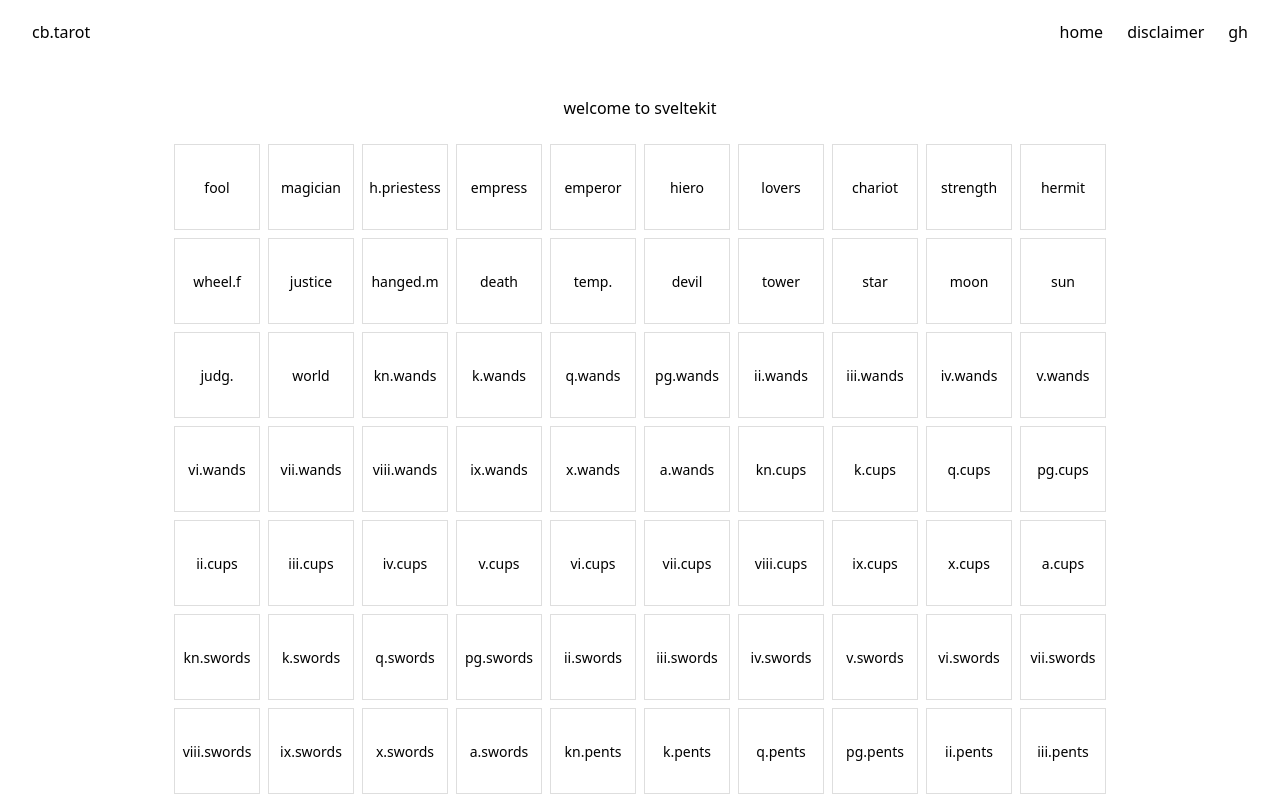
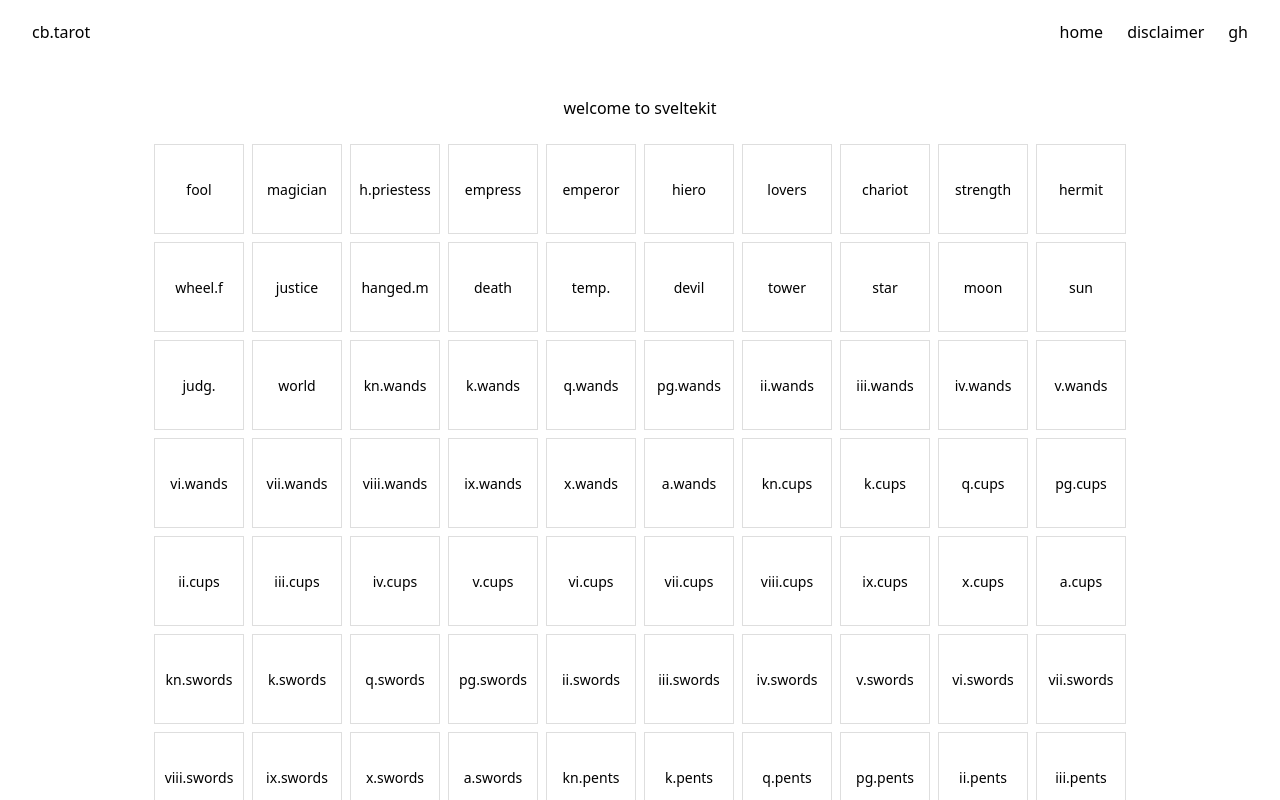
Before and after one commit to Colton-Bassett/tarot, a SvelteKit app: page / in a window 1280 px wide. Shown: the top 800 px of the page. Built offline with nearby package versions, Linux system fonts and the light colour scheme.

Commit message:
Added upright, reversed cards. Started work on readings and reading animation

```diff
--- a/src/routes/+page.svelte
+++ b/src/routes/+page.svelte
@@ -2,195 +2,401 @@
 	import { flip } from 'svelte/animate';
 
 	interface Card {
-		id: Number;
-		name: String;
-		upright: String;
-		reversed: String;
+		id: number;
+		name: string;
+		isUpright: boolean;
+		description: {
+			upright: string;
+			reversed: string;
+		};
 	}
 
-	let tDeck: Card[] = [
-		{ id: 1, name: 'Fool', upright: 'desc', reversed: 'desc' },
-		{ id: 2, name: 'Magician', upright: 'desc', reversed: 'desc' },
-		{ id: 3, name: 'H.Priestess', upright: 'desc', reversed: 'desc' },
-		{ id: 4, name: 'Empress', upright: 'desc', reversed: 'desc' },
-		{ id: 5, name: 'Emperor', upright: 'desc', reversed: 'desc' },
-		{ id: 6, name: 'Hiero', upright: 'desc', reversed: 'desc' },
-		{ id: 7, name: 'Lovers', upright: 'desc', reversed: 'desc' },
-		{ id: 8, name: 'Chariot', upright: 'desc', reversed: 'desc' },
-		{ id: 9, name: 'Strength', upright: 'desc', reversed: 'desc' },
-		{ id: 10, name: 'Hermit', upright: 'desc', reversed: 'desc' },
-		{ id: 11, name: 'Wheel.F', upright: 'desc', reversed: 'desc' },
-		{ id: 12, name: 'Justice', upright: 'desc', reversed: 'desc' },
-		{ id: 13, name: 'Hanged.M', upright: 'desc', reversed: 'desc' },
-		{ id: 14, name: 'Death', upright: 'desc', reversed: 'desc' },
-		{ id: 15, name: 'Temp.', upright: 'desc', reversed: 'desc' },
-		{ id: 16, name: 'Devil', upright: 'desc', reversed: 'desc' },
-		{ id: 17, name: 'Tower', upright: 'desc', reversed: 'desc' },
-		{ id: 18, name: 'Star', upright: 'desc', reversed: 'desc' },
-		{ id: 19, name: 'Moon', upright: 'desc', reversed: 'desc' },
-		{ id: 20, name: 'Sun', upright: 'desc', reversed: 'desc' },
-		{ id: 21, name: 'Judg.', upright: 'desc', reversed: 'desc' },
-		{ id: 22, name: 'World', upright: 'desc', reversed: 'desc' },
+	let tarotDeck: Card[] = [
+		{ id: 1, name: 'Fool', isUpright: true, description: { upright: 'desc', reversed: 'desc' } },
+		{
+			id: 2,
+			name: 'Magician',
+			isUpright: true,
+			description: { upright: 'desc', reversed: 'desc' }
+		},
+		{
+			id: 3,
+			name: 'H.Priestess',
+			isUpright: true,
+			description: { upright: 'desc', reversed: 'desc' }
+		},
+		{ id: 4, name: 'Empress', isUpright: true, description: { upright: 'desc', reversed: 'desc' } },
+		{ id: 5, name: 'Emperor', isUpright: true, description: { upright: 'desc', reversed: 'desc' } },
+		{ id: 6, name: 'Hiero', isUpright: true, description: { upright: 'desc', reversed: 'desc' } },
+		{ id: 7, name: 'Lovers', isUpright: true, description: { upright: 'desc', reversed: 'desc' } },
+		{ id: 8, name: 'Chariot', isUpright: true, description: { upright: 'desc', reversed: 'desc' } },
+		{
+			id: 9,
+			name: 'Strength',
+			isUpright: true,
+			description: { upright: 'desc', reversed: 'desc' }
+		},
+		{ id: 10, name: 'Hermit', isUpright: true, description: { upright: 'desc', reversed: 'desc' } },
+		{
+			id: 11,
+			name: 'Wheel.F',
+			isUpright: true,
+			description: { upright: 'desc', reversed: 'desc' }
+		},
+		{
+			id: 12,
+			name: 'Justice',
+			isUpright: true,
+			description: { upright: 'desc', reversed: 'desc' }
+		},
+		{
+			id: 13,
+			name: 'Hanged.M',
+			isUpright: true,
+			description: { upright: 'desc', reversed: 'desc' }
+		},
+		{ id: 14, name: 'Death', isUpright: true, description: { upright: 'desc', reversed: 'desc' } },
+		{ id: 15, name: 'Temp.', isUpright: true, description: { upright: 'desc', reversed: 'desc' } },
+		{ id: 16, name: 'Devil', isUpright: true, description: { upright: 'desc', reversed: 'desc' } },
+		{ id: 17, name: 'Tower', isUpright: true, description: { upright: 'desc', reversed: 'desc' } },
+		{ id: 18, name: 'Star', isUpright: true, description: { upright: 'desc', reversed: 'desc' } },
+		{ id: 19, name: 'Moon', isUpright: true, description: { upright: 'desc', reversed: 'desc' } },
+		{ id: 20, name: 'Sun', isUpright: true, description: { upright: 'desc', reversed: 'desc' } },
+		{ id: 21, name: 'Judg.', isUpright: true, description: { upright: 'desc', reversed: 'desc' } },
+		{ id: 22, name: 'World', isUpright: true, description: { upright: 'desc', reversed: 'desc' } },
 
-		{ id: 23, name: 'Kn.Wands', upright: 'desc', reversed: 'desc' },
-		{ id: 24, name: 'K.Wands', upright: 'desc', reversed: 'desc' },
-		{ id: 25, name: 'Q.Wands', upright: 'desc', reversed: 'desc' },
-		{ id: 26, name: 'Pg.Wands', upright: 'desc', reversed: 'desc' },
-		{ id: 27, name: 'II.Wands', upright: 'desc', reversed: 'desc' },
-		{ id: 28, name: 'III.Wands', upright: 'desc', reversed: 'desc' },
-		{ id: 29, name: 'IV.Wands', upright: 'desc', reversed: 'desc' },
-		{ id: 30, name: 'V.Wands', upright: 'desc', reversed: 'desc' },
-		{ id: 31, name: 'VI.Wands', upright: 'desc', reversed: 'desc' },
-		{ id: 32, name: 'VII.Wands', upright: 'desc', reversed: 'desc' },
-		{ id: 33, name: 'VIII.Wands', upright: 'desc', reversed: 'desc' },
-		{ id: 34, name: 'IX.Wands', upright: 'desc', reversed: 'desc' },
-		{ id: 35, name: 'X.Wands', upright: 'desc', reversed: 'desc' },
-		{ id: 36, name: 'A.Wands', upright: 'desc', reversed: 'desc' },
+		{
+			id: 23,
+			name: 'Kn.Wands',
+			isUpright: true,
+			description: { upright: 'desc', reversed: 'desc' }
+		},
+		{
+			id: 24,
+			name: 'K.Wands',
+			isUpright: true,
+			description: { upright: 'desc', reversed: 'desc' }
+		},
+		{
+			id: 25,
+			name: 'Q.Wands',
+			isUpright: true,
+			description: { upright: 'desc', reversed: 'desc' }
+		},
+		{
+			id: 26,
+			name: 'Pg.Wands',
+			isUpright: true,
+			description: { upright: 'desc', reversed: 'desc' }
+		},
+		{
+			id: 27,
+			name: 'II.Wands',
+			isUpright: true,
+			description: { upright: 'desc', reversed: 'desc' }
+		},
+		{
+			id: 28,
+			name: 'III.Wands',
+			isUpright: true,
+			description: { upright: 'desc', reversed: 'desc' }
+		},
+		{
+			id: 29,
+			name: 'IV.Wands',
+			isUpright: true,
+			description: { upright: 'desc', reversed: 'desc' }
+		},
+		{
+			id: 30,
+			name: 'V.Wands',
+			isUpright: true,
+			description: { upright: 'desc', reversed: 'desc' }
+		},
+		{
+			id: 31,
+			name: 'VI.Wands',
+			isUpright: true,
+			description: { upright: 'desc', reversed: 'desc' }
+		},
+		{
+			id: 32,
+			name: 'VII.Wands',
+			isUpright: true,
+			description: { upright: 'desc', reversed: 'desc' }
+		},
+		{
+			id: 33,
+			name: 'VIII.Wands',
+			isUpright: true,
+			description: { upright: 'desc', reversed: 'desc' }
+		},
+		{
+			id: 34,
+			name: 'IX.Wands',
+			isUpright: true,
+			description: { upright: 'desc', reversed: 'desc' }
+		},
+		{
+			id: 35,
+			name: 'X.Wands',
+			isUpright: true,
+			description: { upright: 'desc', reversed: 'desc' }
+		},
+		{
+			id: 36,
+			name: 'A.Wands',
+			isUpright: true,
+			description: { upright: 'desc', reversed: 'desc' }
+		},
 
-		{ id: 37, name: 'Kn.Cups', upright: 'desc', reversed: 'desc' },
-		{ id: 38, name: 'K.Cups', upright: 'desc', reversed: 'desc' },
-		{ id: 39, name: 'Q.Cups', upright: 'desc', reversed: 'desc' },
-		{ id: 40, name: 'Pg.Cups', upright: 'desc', reversed: 'desc' },
-		{ id: 41, name: 'II.Cups', upright: 'desc', reversed: 'desc' },
-		{ id: 42, name: 'III.Cups', upright: 'desc', reversed: 'desc' },
-		{ id: 43, name: 'IV.Cups', upright: 'desc', reversed: 'desc' },
-		{ id: 44, name: 'V.Cups', upright: 'desc', reversed: 'desc' },
-		{ id: 45, name: 'VI.Cups', upright: 'desc', reversed: 'desc' },
-		{ id: 46, name: 'VII.Cups', upright: 'desc', reversed: 'desc' },
-		{ id: 47, name: 'VIII.Cups', upright: 'desc', reversed: 'desc' },
-		{ id: 48, name: 'IX.Cups', upright: 'desc', reversed: 'desc' },
-		{ id: 49, name: 'X.Cups', upright: 'desc', reversed: 'desc' },
-		{ id: 50, name: 'A.Cups', upright: 'desc', reversed: 'desc' },
+		{
+			id: 37,
+			name: 'Kn.Cups',
+			isUpright: true,
+			description: { upright: 'desc', reversed: 'desc' }
+		},
+		{ id: 38, name: 'K.Cups', isUpright: true, description: { upright: 'desc', reversed: 'desc' } },
+		{ id: 39, name: 'Q.Cups', isUpright: true, description: { upright: 'desc', reversed: 'desc' } },
+		{
+			id: 40,
+			name: 'Pg.Cups',
+			isUpright: true,
+			description: { upright: 'desc', reversed: 'desc' }
+		},
+		{
+			id: 41,
+			name: 'II.Cups',
+			isUpright: true,
+			description: { upright: 'desc', reversed: 'desc' }
+		},
+		{
+			id: 42,
+			name: 'III.Cups',
+			isUpright: true,
+			description: { upright: 'desc', reversed: 'desc' }
+		},
+		{
+			id: 43,
+			name: 'IV.Cups',
+			isUpright: true,
+			description: { upright: 'desc', reversed: 'desc' }
+		},
+		{ id: 44, name: 'V.Cups', isUpright: true, description: { upright: 'desc', reversed: 'desc' } },
+		{
+			id: 45,
+			name: 'VI.Cups',
+			isUpright: true,
+			description: { upright: 'desc', reversed: 'desc' }
+		},
+		{
+			id: 46,
+			name: 'VII.Cups',
+			isUpright: true,
+			description: { upright: 'desc', reversed: 'desc' }
+		},
+		{
+			id: 47,
+			name: 'VIII.Cups',
+			isUpright: true,
+			description: { upright: 'desc', reversed: 'desc' }
+		},
+		{
+			id: 48,
+			name: 'IX.Cups',
+			isUpright: true,
+			description: { upright: 'desc', reversed: 'desc' }
+		},
+		{ id: 49, name: 'X.Cups', isUpright: true, description: { upright: 'desc', reversed: 'desc' } },
+		{ id: 50, name: 'A.Cups', isUpright: true, description: { upright: 'desc', reversed: 'desc' } },
 
-		{ id: 51, name: 'Kn.Swords', upright: 'desc', reversed: 'desc' },
-		{ id: 52, name: 'K.Swords', upright: 'desc', reversed: 'desc' },
-		{ id: 53, name: 'Q.Swords', upright: 'desc', reversed: 'desc' },
-		{ id: 54, name: 'Pg.Swords', upright: 'desc', reversed: 'desc' },
-		{ id: 55, name: 'II.Swords', upright: 'desc', reversed: 'desc' },
-		{ id: 56, name: 'III.Swords', upright: 'desc', reversed: 'desc' },
-		{ id: 57, name: 'IV.Swords', upright: 'desc', reversed: 'desc' },
-		{ id: 58, name: 'V.Swords', upright: 'desc', reversed: 'desc' },
-		{ id: 59, name: 'VI.Swords', upright: 'desc', reversed: 'desc' },
-		{ id: 60, name: 'VII.Swords', upright: 'desc', reversed: 'desc' },
-		{ id: 61, name: 'VIII.Swords', upright: 'desc', reversed: 'desc' },
-		{ id: 62, name: 'IX.Swords', upright: 'desc', reversed: 'desc' },
-		{ id: 63, name: 'X.Swords', upright: 'desc', reversed: 'desc' },
-		{ id: 64, name: 'A.Swords', upright: 'desc', reversed: 'desc' },
+		{
+			id: 51,
+			name: 'Kn.Swords',
+			isUpright: true,
+			description: { upright: 'desc', reversed: 'desc' }
+		},
+		{
+			id: 52,
+			name: 'K.Swords',
+			isUpright: true,
+			description: { upright: 'desc', reversed: 'desc' }
+		},
+		{
+			id: 53,
+			name: 'Q.Swords',
+			isUpright: true,
+			description: { upright: 'desc', reversed: 'desc' }
+		},
+		{
+			id: 54,
+			name: 'Pg.Swords',
+			isUpright: true,
+			description: { upright: 'desc', reversed: 'desc' }
+		},
+		{
+			id: 55,
+			name: 'II.Swords',
+			isUpright: true,
+			description: { upright: 'desc', reversed: 'desc' }
+		},
+		{
+			id: 56,
+			name: 'III.Swords',
+			isUpright: true,
+			description: { upright: 'desc', reversed: 'desc' }
+		},
+		{
+			id: 57,
+			name: 'IV.Swords',
+			isUpright: true,
+			description: { upright: 'desc', reversed: 'desc' }
+		},
+		{
+			id: 58,
+			name: 'V.Swords',
+			isUpright: true,
+			description: { upright: 'desc', reversed: 'desc' }
+		},
+		{
+			id: 59,
+			name: 'VI.Swords',
+			isUpright: true,
+			description: { upright: 'desc', reversed: 'desc' }
+		},
+		{
+			id: 60,
+			name: 'VII.Swords',
+			isUpright: true,
+			description: { upright: 'desc', reversed: 'desc' }
+		},
+		{
+			id: 61,
+			name: 'VIII.Swords',
+			isUpright: true,
+			description: { upright: 'desc', reversed: 'desc' }
+		},
+		{
+			id: 62,
+			name: 'IX.Swords',
+			isUpright: true,
+			description: { upright: 'desc', reversed: 'desc' }
+		},
+		{
+			id: 63,
+			name: 'X.Swords',
+			isUpright: true,
+			description: { upright: 'desc', reversed: 'desc' }
+		},
+		{
+			id: 64,
+			name: 'A.Swords',
+			isUpright: true,
+			description: { upright: 'desc', reversed: 'desc' }
+		},
 
-		{ id: 65, name: 'Kn.Pents', upright: 'desc', reversed: 'desc' },
-		{ id: 66, name: 'K.Pents', upright: 'desc', reversed: 'desc' },
-		{ id: 67, name: 'Q.Pents', upright: 'desc', reversed: 'desc' },
-		{ id: 68, name: 'Pg.Pents', upright: 'desc', reversed: 'desc' },
-		{ id: 69, name: 'II.Pents', upright: 'desc', reversed: 'desc' },
-		{ id: 70, name: 'III.Pents', upright: 'desc', reversed: 'desc' },
-		{ id: 71, name: 'IV.Pents', upright: 'desc', reversed: 'desc' },
-		{ id: 72, name: 'V.Pents', upright: 'desc', reversed: 'desc' },
-		{ id: 73, name: 'VI.Pents', upright: 'desc', reversed: 'desc' },
-		{ id: 74, name: 'VII.Pents', upright: 'desc', reversed: 'desc' },
-		{ id: 75, name: 'VIII.Pents', upright: 'desc', reversed: 'desc' },
-		{ id: 76, name: 'IX.Pents', upright: 'desc', reversed: 'desc' },
-		{ id: 77, name: 'X.Pents', upright: 'desc', reversed: 'desc' },
-		{ id: 78, name: 'A.Pents', upright: 'desc', reversed: 'desc' }
-	];
-
-	let tarotDeck: string[] = [
-		'Fool',
-		'Magician',
-		'H.Priestess',
-		'Empress',
-		'Emperor',
-		'Hiero',
-		'Lovers',
-		'Chariot',
-		'Strength',
-		'Hermit',
-		'Wheel.F',
-		'Justice',
-		'Hanged.M',
-		'Death',
-		'Temp.',
-		'Devil',
-		'Tower',
-		'Star',
-		'Moon',
-		'Sun',
-		'Judg.',
-		'World',
-
-		'Kn.Wands',
-		'K.Wands',
-		'Q.Wands',
-		'Pg.Wands',
-		'II.Wands',
-		'III.Wands',
-		'IV.Wands',
-		'V.Wands',
-		'VI.Wands',
-		'VII.Wands',
-		'VIII.Wands',
-		'IX.Wands',
-		'X.Wands',
-		'A.Wands',
-
-		'Kn.Cups',
-		'K.Cups',
-		'Q.Cups',
-		'Pg.Cups',
-		'II.Cups',
-		'III.Cups',
-		'IV.Cups',
-		'V.Cups',
-		'VI.Cups',
-		'VII.Cups',
-		'VIII.Cups',
-		'IX.Cups',
-		'X.Cups',
-		'A.Cups',
-
-		'Kn.Swords',
-		'K.Swords',
-		'Q.Swords',
-		'Pg.Swords',
-		'II.Swords',
-		'III.Swords',
-		'IV.Swords',
-		'V.Swords',
-		'VI.Swords',
-		'VII.Swords',
-		'VIII.Swords',
-		'IX.Swords',
-		'X.Swords',
-		'A.Swords',
-
-		'Kn.Pents',
-		'K.Pents',
-		'Q.Pents',
-		'Pg.Pents',
-		'II.Pents',
-		'III.Pents',
-		'IV.Pents',
-		'V.Pents',
-		'VI.Pents',
-		'VII.Pents',
-		'VIII.Pents',
-		'IX.Pents',
-		'X.Pents',
-		'A.Pents'
+		{
+			id: 65,
+			name: 'Kn.Pents',
+			isUpright: true,
+			description: { upright: 'desc', reversed: 'desc' }
+		},
+		{
+			id: 66,
+			name: 'K.Pents',
+			isUpright: true,
+			description: { upright: 'desc', reversed: 'desc' }
+		},
+		{
+			id: 67,
+			name: 'Q.Pents',
+			isUpright: true,
+			description: { upright: 'desc', reversed: 'desc' }
+		},
+		{
+			id: 68,
+			name: 'Pg.Pents',
+			isUpright: true,
+			description: { upright: 'desc', reversed: 'desc' }
+		},
+		{
+			id: 69,
+			name: 'II.Pents',
+			isUpright: true,
+			description: { upright: 'desc', reversed: 'desc' }
+		},
+		{
+			id: 70,
+			name: 'III.Pents',
+			isUpright: true,
+			description: { upright: 'desc', reversed: 'desc' }
+		},
+		{
+			id: 71,
+			name: 'IV.Pents',
+			isUpright: true,
+			description: { upright: 'desc', reversed: 'desc' }
+		},
+		{
+			id: 72,
+			name: 'V.Pents',
+			isUpright: true,
+			description: { upright: 'desc', reversed: 'desc' }
+		},
+		{
+			id: 73,
+			name: 'VI.Pents',
+			isUpright: true,
+			description: { upright: 'desc', reversed: 'desc' }
+		},
+		{
+			id: 74,
+			name: 'VII.Pents',
+			isUpright: true,
+			description: { upright: 'desc', reversed: 'desc' }
+		},
+		{
+			id: 75,
+			name: 'VIII.Pents',
+			isUpright: true,
+			description: { upright: 'desc', reversed: 'desc' }
+		},
+		{
+			id: 76,
+			name: 'IX.Pents',
+			isUpright: true,
+			description: { upright: 'desc', reversed: 'desc' }
+		},
+		{
+			id: 77,
+			name: 'X.Pents',
+			isUpright: true,
+			description: { upright: 'desc', reversed: 'desc' }
+		},
+		{ id: 78, name: 'A.Pents', isUpright: true, description: { upright: 'desc', reversed: 'desc' } }
 	];
 
 	function shuffleDeck() {
+		// shuffle
 		tarotDeck = tarotDeck.sort(() => (Math.random() > 0.5 ? 1 : -1));
+
+		// isUpright
+		tarotDeck.forEach((card) => {
+			card.isUpright = Math.random() < 0.5;
+		});
 	}
 
-	let showNumbers: boolean = true;
-	function toggleVisibility() {
-		showNumbers = !showNumbers;
+	let showCardFront: boolean = true;
+	function toggleFlip() {
+		showCardFront = !showCardFront;
 	}
 
-	let selectedCard: string | null = null;
-	let pickPreviewCard: string | null = null;
+	let selectedCard: Card | null = null;
+	let pickPreviewCard: Card | null = null;
 
-	function selectCard(tarotCard: string) {
+	let revealReading: boolean;
+
+	function selectCard(tarotCard: Card) {
 		// if active, set null; if not active, set active
 		selectedCard = selectedCard === tarotCard ? null : tarotCard;
 	}
@@ -250,19 +456,21 @@
 					<div animate:flip={{ duration: 500 }}>
 						<div
 							class="box"
-							class:center={selectedCard === tarotCard}
-							class:highlight={pickPreviewCard === tarotCard}
+							class:center={selectedCard && selectedCard.id === tarotCard.id}
+							class:highlight={pickPreviewCard && pickPreviewCard.id === tarotCard.id}
 							on:click={() => selectCard(tarotCard)}
 							on:keydown={(e) => {}}
 							tabindex="0"
 							role="button"
 							aria-label="Tarot card"
 						>
-							{#if showNumbers}
-								{tarotCard}
-							{:else}
-								?
-							{/if}
+							<span class="pointer-events-none" class:reversed={!tarotCard.isUpright}>
+								{#if showCardFront}
+									{tarotCard.name}
+								{:else}
+									?
+								{/if}
+							</span>
 						</div>
 						<div class="hidden" class:visible={selectedCard === tarotCard}></div>
 					</div>
@@ -275,7 +483,7 @@
 					<button class="border border-gray-500 px-6 py-1 lowercase" on:click={shuffleDeck}
 						>Shuffle</button
 					>
-					<button class="border border-gray-500 px-6 py-1 lowercase" on:click={toggleVisibility}
+					<button class="border border-gray-500 px-6 py-1 lowercase" on:click={toggleFlip}
 						>Flip</button
 					>
 				</div>
@@ -299,7 +507,10 @@
 		font-size: 0.875em;
 		font-weight: 300;
 		aspect-ratio: 1;
-		min-width: 86px;
+		min-width: 90px;
+		max-width: 90px;
+		max-height: 90px;
+		min-height: 90px;
 		border: 1px solid #dedede;
 		background-color: white;
 		transition:
@@ -311,6 +522,15 @@
 
 	.box:hover {
 		border: 1px solid black;
+		animation: tilt-n-move-shaking 0.5s ease-in-out infinite 0.5s;
+	}
+
+	.box span {
+		transition: transform 0.3s ease;
+	}
+
+	.box:hover span {
+		transform: none;
 	}
 
 	.center {
@@ -319,8 +539,8 @@
 		left: 50%;
 		transform: translate(-50%, -50%);
 		z-index: 10;
-		width: 300px;
-		height: 300px;
+		min-width: 286px;
+		min-height: 286px;
 		font-size: 1.2em;
 		font-weight: bold;
 		transition: all 0.3s ease-in-out;
@@ -333,4 +553,26 @@
 	.visible {
 		display: flex;
 	}
+
+	.reversed::after {
+		content: '*';
+	}
+
+	@keyframes tilt-n-move-shaking {
+		0% {
+			transform: translate(-50%, -50%) rotate(0deg);
+		}
+		25% {
+			transform: translate(-50%, -50%) rotate(5deg);
+		}
+		50% {
+			transform: translate(-50%, -50%) rotate(0deg);
+		}
+		75% {
+			transform: translate(-50%, -50%) rotate(-5deg);
+		}
+		100% {
+			transform: translate(-50%, -50%) rotate(0deg);
+		}
+	}
 </style>
```
